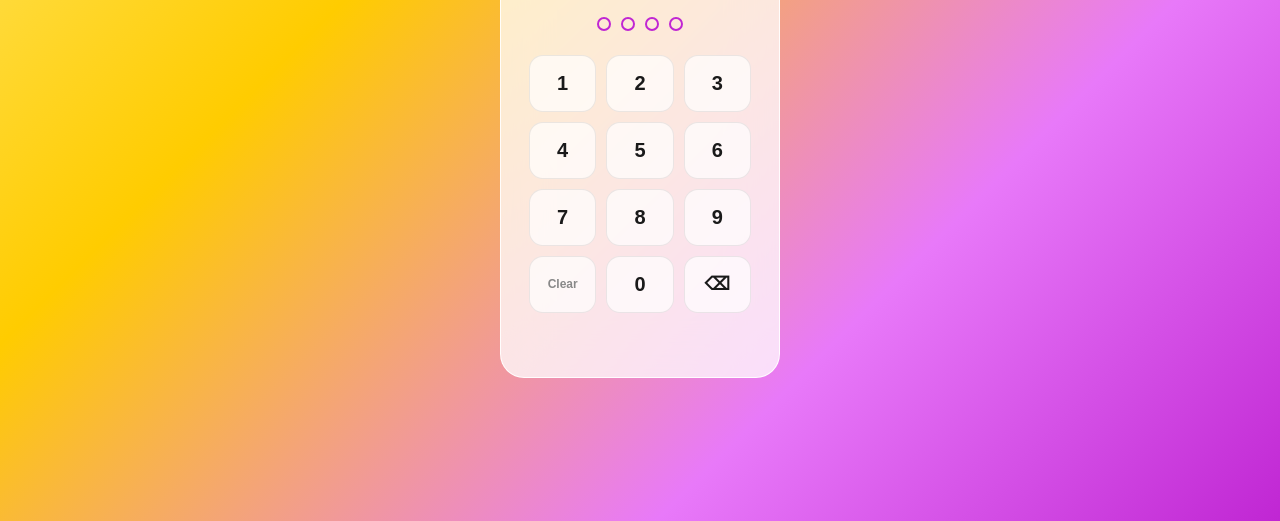
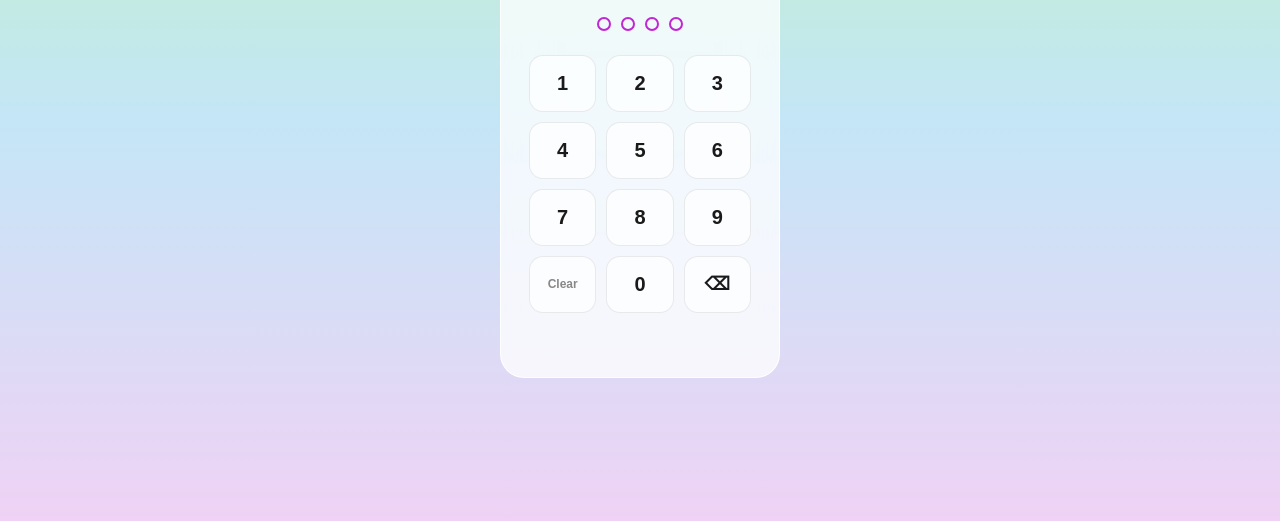
Before and after one commit to yueshu7939-ctrl/ledge, a website: page public/index.html in a window 1280 px wide. Shown: the part 279-800 px from the top of the page. Drawn offline with nearby package versions, Linux system fonts and the light colour scheme.

Commit message:
Add files via upload

```diff
--- a/public/index.html
+++ b/public/index.html
@@ -14,7 +14,7 @@
 <style>
 *{box-sizing:border-box;margin:0;padding:0}
 html,body{min-height:100vh}
-body{font-family:-apple-system,BlinkMacSystemFont,'Segoe UI',sans-serif;background:linear-gradient(135deg,#ffe566 0%,#ffcc00 30%,#e879f9 70%,#c026d3 100%);background-attachment:fixed;color:#1a1a1a;min-height:100vh}
+body{font-family:-apple-system,BlinkMacSystemFont,'Segoe UI',sans-serif;background-attachment:fixed;color:#1a1a1a;min-height:100vh}
 .header{background:rgba(255,255,255,0.7);backdrop-filter:blur(20px);-webkit-backdrop-filter:blur(20px);border-bottom:1px solid rgba(255,255,255,0.5);padding:16px 20px;position:sticky;top:0;z-index:10;display:flex;align-items:center;justify-content:space-between}
 .header h1{font-size:18px;font-weight:700;letter-spacing:-0.3px;color:#1a1a1a}
 .header .month{font-size:13px;color:#888}
@@ -823,6 +823,32 @@ function checkAuth(){
   renderPinDots();
 }
 
+// ---- RANDOM BACKGROUND ----
+(function(){
+  function hsl(h,s,l){return `hsl(${h%360},${s}%,${l}%)`}
+  const h=Math.random()*360;
+  const spread=[25,40,60,90,120][Math.floor(Math.random()*5)];
+  const angle=Math.floor(Math.random()*8)*45;
+  // Macaron palette: high lightness (80-92%), medium-high saturation (55-80%)
+  const s1=55+Math.random()*25, l1=82+Math.random()*10;
+  const s2=60+Math.random()*20, l2=80+Math.random()*12;
+  const s3=50+Math.random()*25, l3=84+Math.random()*8;
+  const c1=hsl(h,s1,l1);
+  const c2=hsl(h+spread,s2,l2);
+  const c3=hsl(h+spread*2,s3,l3);
+  const styles=[
+    `linear-gradient(${angle}deg,${c1} 0%,${c2} 50%,${c3} 100%)`,
+    `linear-gradient(${angle}deg,${c1} 0%,${c2} 100%)`,
+    `radial-gradient(ellipse at top left,${c1},${c2} 60%,${c3})`,
+    `linear-gradient(${angle}deg,${c1} 0%,${c2} 40%,${c1} 100%)`,
+  ];
+  const bg=styles[Math.floor(Math.random()*styles.length)];
+  document.body.style.background=bg;
+  document.body.style.backgroundAttachment='fixed';
+  const pin=document.getElementById('pin-screen');
+  if(pin)pin.style.background=bg;
+})();
+
 // ---- INIT ----
 document.getElementById('tx-date').value=new Date().toISOString().split('T')[0];
 updateSub();
```
